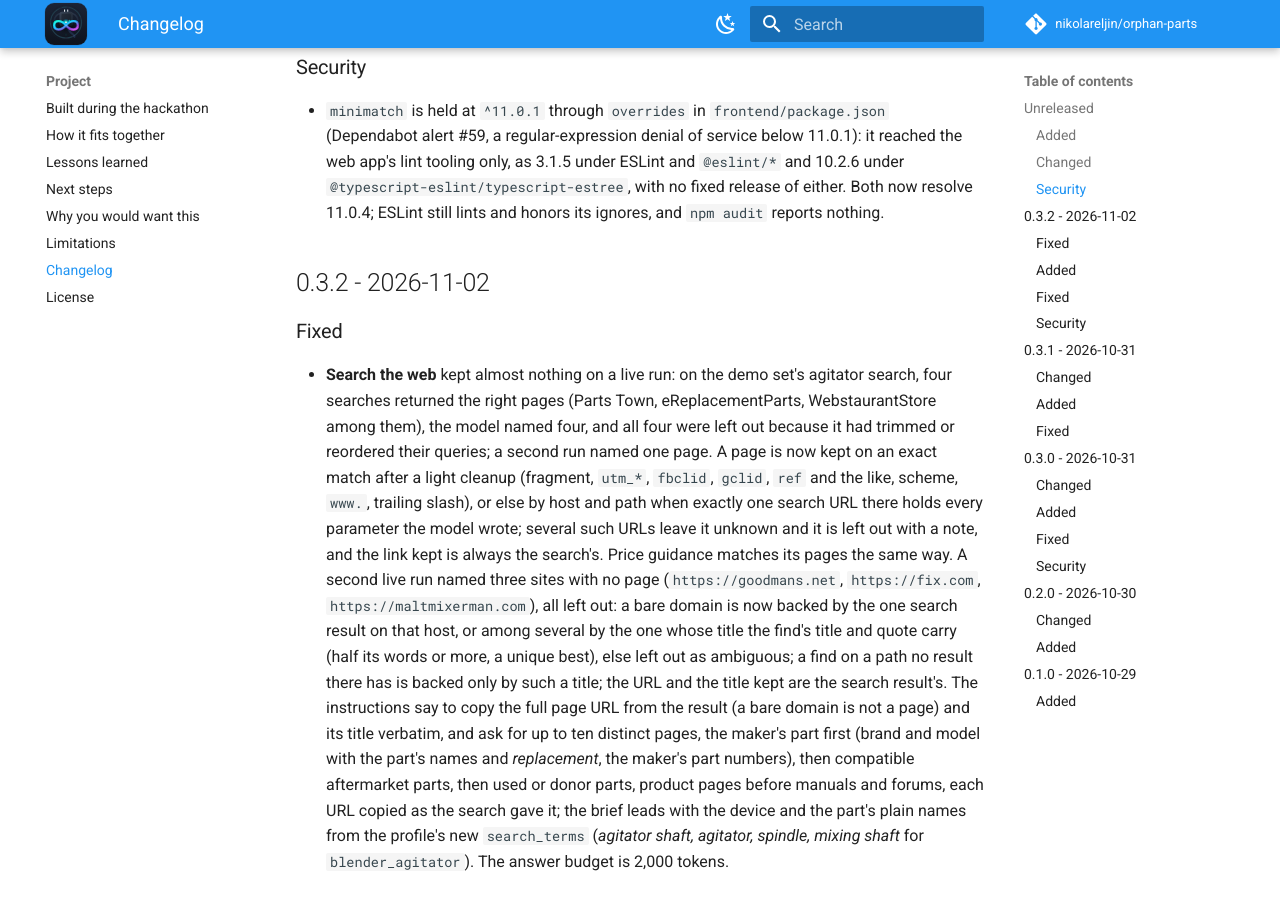
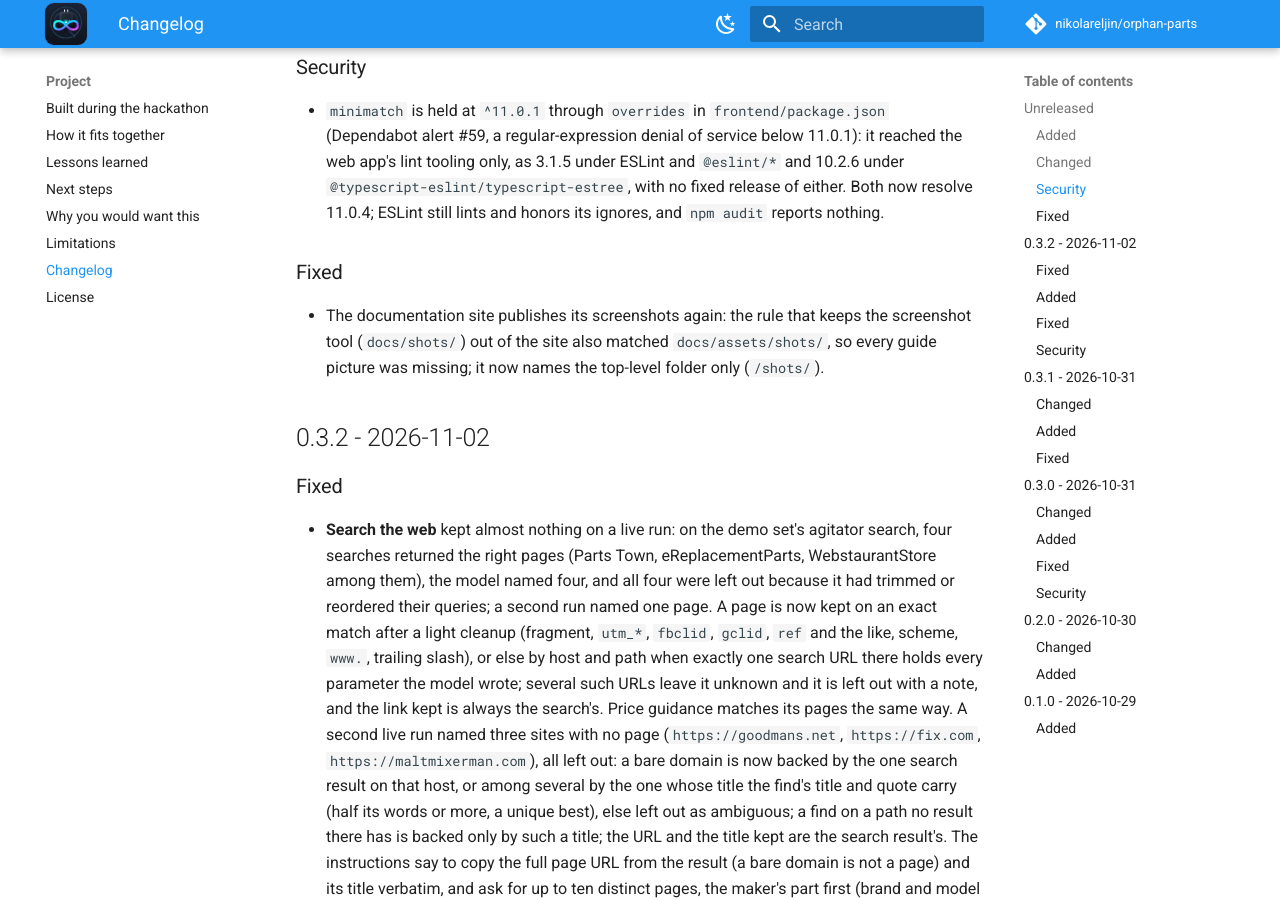
Before and after one commit to nikolareljin/orphan-parts, an MkDocs documentation site: the page built from docs/project/changelog.md, in a window 1280 px wide and 900 px high, scrolled down 5897 px. Built offline with MkDocs 1.6.1 and Material for MkDocs 9.7.7, drawn with Linux system fonts in a browser that asks for light colours; comment, search, counter and statistics services are not loaded.

Commit message:
fix(docs): publish the screenshots, keep only the shots tool out (#128)

```diff
--- a/CHANGELOG.md
+++ b/CHANGELOG.md
@@ -35,6 +35,9 @@
 
 ### Security
 - `minimatch` is held at `^11.0.1` through `overrides` in `frontend/package.json` (Dependabot alert #59, a regular-expression denial of service below 11.0.1): it reached the web app's lint tooling only, as 3.1.5 under ESLint and `@eslint/*` and 10.2.6 under `@typescript-eslint/typescript-estree`, with no fixed release of either. Both now resolve 11.0.4; ESLint still lints and honors its ignores, and `npm audit` reports nothing.
+
+### Fixed
+- The documentation site publishes its screenshots again: the rule that keeps the screenshot tool (`docs/shots/`) out of the site also matched `docs/assets/shots/`, so every guide picture was missing; it now names the top-level folder only (`/shots/`).
 
 ## 0.3.2 - 2026-11-02
 
--- a/mkdocs.yml
+++ b/mkdocs.yml
@@ -35,7 +35,7 @@
 
 # the screenshot tool (docs/shots/generate.sh) lives beside the pages, not in the site
 exclude_docs: |
-  shots/
+  /shots/
 
 extra_css:
   - assets/extra.css
```
